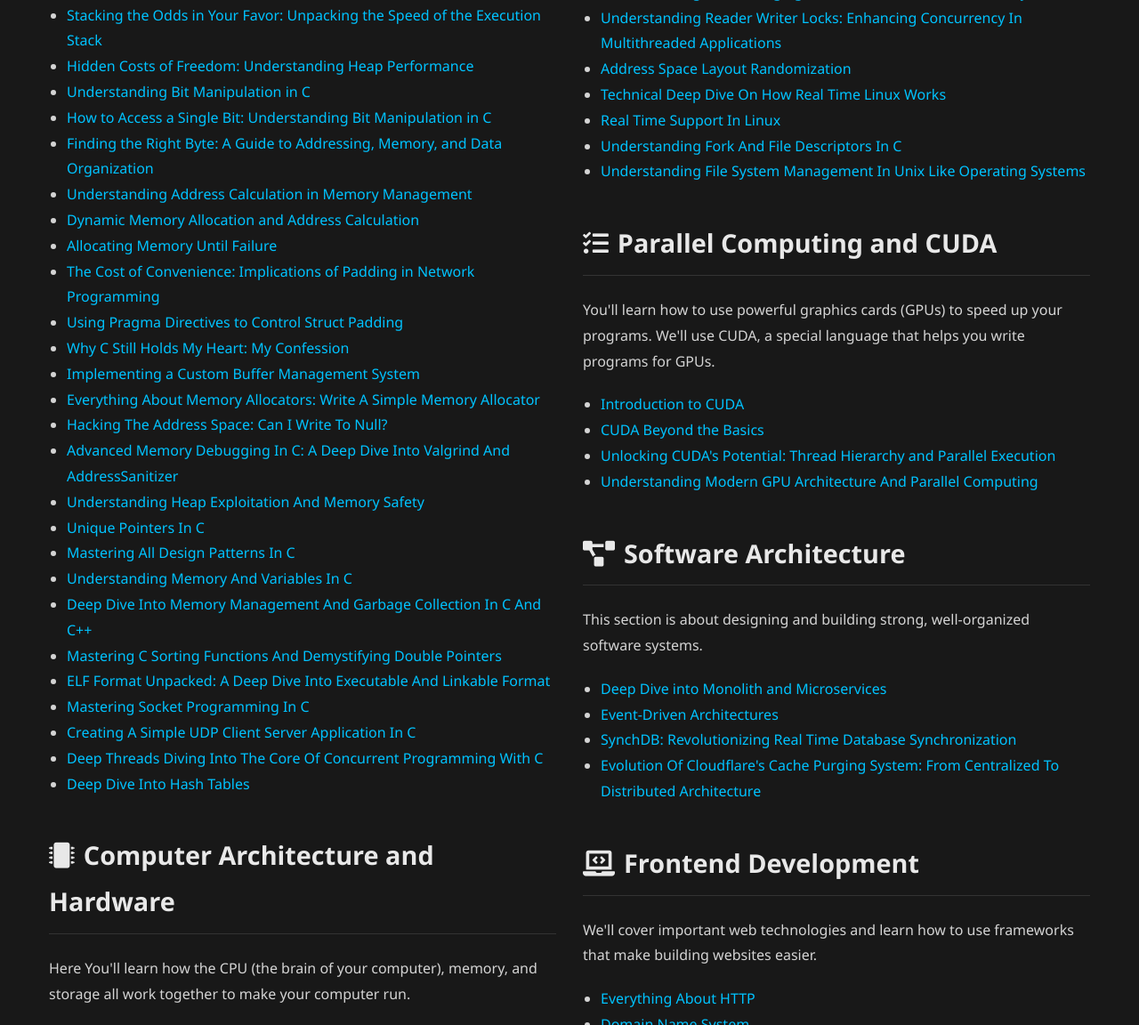
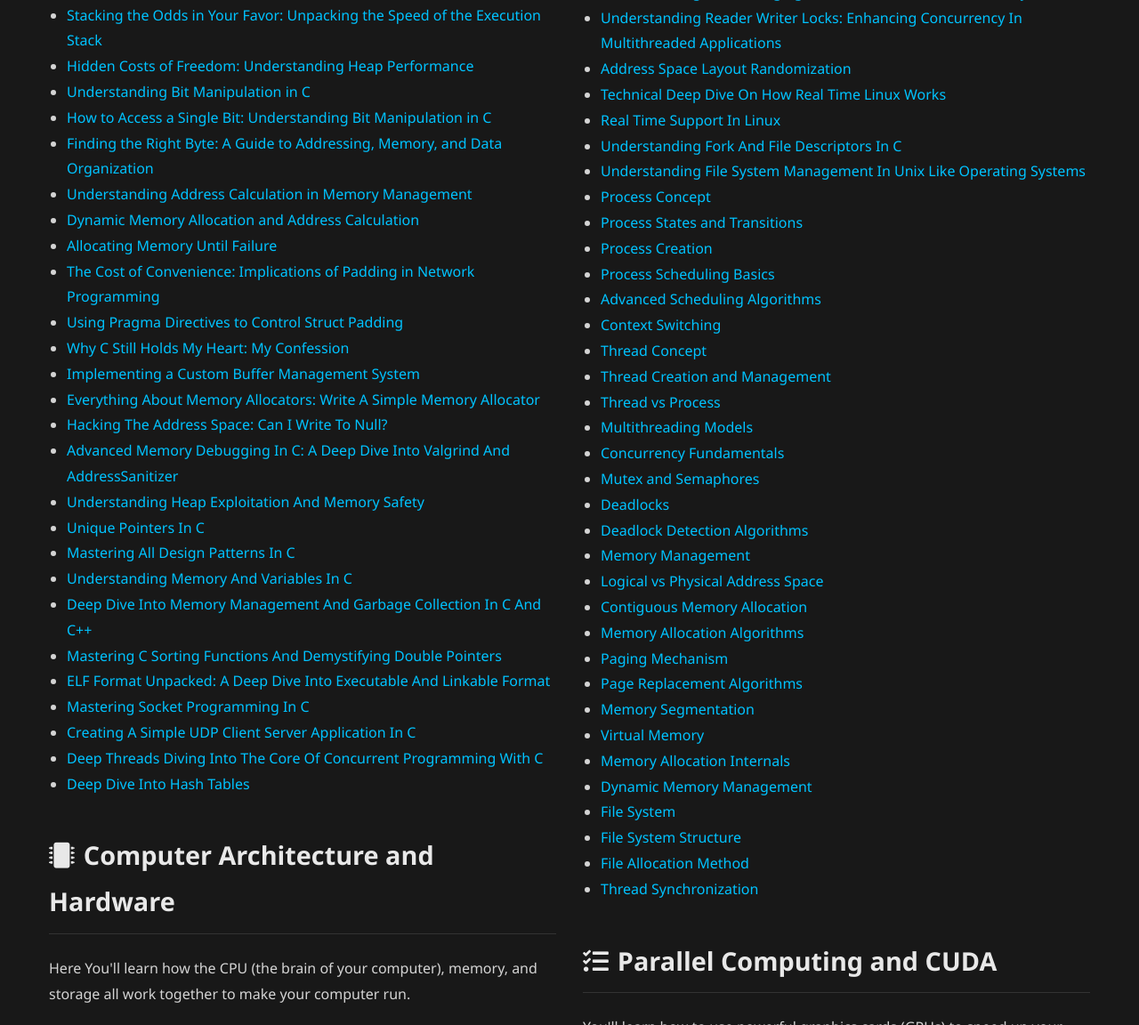
Before and after one commit to mohitmishra786/UnderTheHood, a plain HTML site: page index.html in a window 1280 px wide. Shown: the part 2734-3886 px from the top of the page at 89% size. Drawn offline with Linux system fonts and the light colour scheme.

Commit message:
more posts

```diff
--- a/index.html
+++ b/index.html
@@ -444,6 +444,27 @@
                 <li><a href="https://mohitmishra786.github.io/chessman/2024/10/22/Understanding-Multi-Level-Page-Tables-And-Virtual-Memory-Management.html">Understanding Multi Level Page Tables And Virtual Memory Management</a></li>
                 <li><a href="https://mohitmishra786.github.io/chessman/2024/09/30/XV6-Memory-Layout-And-Trap-Handling-A-Comprehensive-Guide.html">XV6 Memory Layout And Trap Handling: A Comprehensive Guide</a></li>
             </ul>
+            <h2 id="memory-management"><i class="fas fa-memory category-icon"></i>Memory Management</h2>
+            <p>This section dives deep into memory management techniques, optimizations, and debugging tools.</p>
+            <ul>
+                <li><a href="https://mohitmishra786.github.io/chessman/2024/11/23/Everything-About-Memory-Allocators-Write-A-Simple-Memory-Allocator.html">Everything About Memory Allocators: Write A Simple Memory Allocator</a></li>
+                <li><a href="https://mohitmishra786.github.io/chessman/2024/10/28/Hacking-The-Address-Space-Can-I-Write-To-Null.html">Hacking The Address Space: Can I Write To Null?</a></li>
+                <li><a href="https://mohitmishra786.github.io/chessman/2024/10/25/Advanced-Memory-Debugging-In-C-A-Deep-Dive-Into-Valgrind-And-AddressSanitizer.html">Advanced Memory Debugging In C: A Deep Dive Into Valgrind And AddressSanitizer</a></li>
+                <li><a href="https://mohitmishra786.github.io/chessman/2024/10/19/Understanding-Heap-Exploitation-And-Memory-Safety.html">Understanding Heap Exploitation And Memory Safety</a></li>
+                <li><a href="https://mohitmishra786.github.io/chessman/2024/10/12/Unique-Pointers-In-C.html">Unique Pointers In C</a></li>
+                <li><a href="https://mohitmishra786.github.io/chessman/2024/10/05/Deep-Dive-Into-Memory-Management-And-Garbage-Collection-In-C-And-C++.html">Deep Dive Into Memory Management And Garbage Collection In C And C++</a></li>
+                <li><a href="https://mohitmishra786.github.io/chessman/2024/09/30/XV6-Memory-Layout-And-Trap-Handling-A-Comprehensive-Guide.html">XV6 Memory Layout And Trap Handling: A Comprehensive Guide</a></li>
+            </ul>
+
+            <h2 id="networking"><i class="fas fa-network-wired category-icon"></i>Networking</h2>
+            <p>This section covers various aspects of networking, from protocols to optimization techniques.</p>
+            <ul>
+                <li><a href="https://mohitmishra786.github.io/chessman/2024/12/29/Understanding-NGINX-Worker-Architecture.html">Understanding NGINX Worker Architecture</a></li>
+                <li><a href="https://mohitmishra786.github.io/chessman/2024/12/24/HTTP2's-Limitation.html">HTTP2's Limitation</a></li>
+                <li><a href="https://mohitmishra786.github.io/chessman/2024/10/24/Zero-Copy-IO-And-Modern-Asynchronous-IO-Patterns-A-Deep-Dive.html">Zero Copy IO And Modern Asynchronous IO Patterns: A Deep Dive</a></li>
+                <li><a href="https://mohitmishra786.github.io/chessman/2024/09/25/Mastering-Socket-Programming-In-C.html">Mastering Socket Programming In C</a></li>
+                <li><a href="https://mohitmishra786.github.io/chessman/2024/09/25/Creating-A-Simple-UDP-Client-Server-Application-In-C.html">Creating A Simple UDP Client Server Application In C</a></li>
+            </ul>
         </div>
 
         <div class="column">
@@ -468,49 +489,26 @@
             </ul>
 
             <h2 id="operating-systems"><i class="fas fa-desktop category-icon"></i>Operating Systems</h2>
-            <p>Here You'll learn how the "operating system" acts
-                like the boss, managing all the different parts of your computer and making sure everything runs
-                smoothly.</p>
+            <p>Here You'll learn how the "operating system" acts like the boss, managing all the different parts of your computer and making sure everything runs smoothly.</p>
             <ul>
-                <li><a
-                        href="https://medium.com/illumination/from-bits-to-bytes-understanding-sequential-access-in-memory-and-storage-1b712cc2c27d">From
-                        Bits to Bytes: Understanding Sequential Access in Memory and Storage</a></li>
-                <li><a
-                        href="https://medium.com/illumination/one-core-many-threads-the-art-of-single-cpu-multithreading-33c3b8e607ab">One
-                        Core, Many Threads: The Art of Single-CPU Multithreading</a></li>
-                <li><a href="https://medium.com/illumination/why-you-shouldnt-read-directly-from-disk-f951585121b5">Why
-                        You Shouldn't Read Directly from Disk</a></li>
-                <li><a
-                        href="https://medium.com/illumination/beyond-the-cpu-exploring-the-memory-controllers-role-in-computing-a904731fedf1">Beyond
-                        the CPU: Exploring the Memory Controller's Role in Computing</a></li>
-                <li><a
-                        href="https://medium.com/nerd-for-tech/beyond-single-core-orchestrating-threads-across-cores-de651429bbb1">Beyond
-                        Single-Core: Orchestrating Threads Across Cores</a></li>
-                <li><a
-                        href="https://medium.com/illumination/optimizing-memory-access-a-practical-guide-to-scheduling-algorithms-01a8de0c50da">Optimizing
-                        Memory Access: A Practical Guide to Scheduling Algorithms</a></li>
-                <li><a href="https://x.com/chessMan786/status/1827366554344026434">Multithreading in a Single CPU</a>
-                </li>
-                <li><a href="https://x.com/chessMan786/status/1828446452168958455">Multithreading on Multiple CPUs</a>
-                </li>
-                <li><a href="https://x.com/chessMan786/status/1822550037404246339">Linux's Cloning Trick: Understanding
-                        fork() and the Magic of Copy-on-Write</a></li>
+                <li><a href="https://medium.com/illumination/from-bits-to-bytes-understanding-sequential-access-in-memory-and-storage-1b712cc2c27d">From Bits to Bytes: Understanding Sequential Access in Memory and Storage</a></li>
+                <li><a href="https://medium.com/illumination/one-core-many-threads-the-art-of-single-cpu-multithreading-33c3b8e607ab">One Core, Many Threads: The Art of Single-CPU Multithreading</a></li>
+                <li><a href="https://medium.com/illumination/why-you-shouldnt-read-directly-from-disk-f951585121b5">Why You Shouldn't Read Directly from Disk</a></li>
+                <li><a href="https://medium.com/illumination/beyond-the-cpu-exploring-the-memory-controllers-role-in-computing-a904731fedf1">Beyond the CPU: Exploring the Memory Controller's Role in Computing</a></li>
+                <li><a href="https://medium.com/nerd-for-tech/beyond-single-core-orchestrating-threads-across-cores-de651429bbb1">Beyond Single-Core: Orchestrating Threads Across Cores</a></li>
+                <li><a href="https://medium.com/illumination/optimizing-memory-access-a-practical-guide-to-scheduling-algorithms-01a8de0c50da">Optimizing Memory Access: A Practical Guide to Scheduling Algorithms</a></li>
+                <li><a href="https://x.com/chessMan786/status/1827366554344026434">Multithreading in a Single CPU</a></li>
+                <li><a href="https://x.com/chessMan786/status/1828446452168958455">Multithreading on Multiple CPUs</a></li>
+                <li><a href="https://x.com/chessMan786/status/1822550037404246339">Linux's Cloning Trick: Understanding fork() and the Magic of Copy-on-Write</a></li>
                 <li><a href="https://x.com/chessMan786/status/1820867735099994341">The Magic of Page Tables</a></li>
-                <li><a href="https://x.com/chessMan786/status/1822275260793983455">Inside the Page Table: A Deep Dive
-                        into Virtual Memory Mapping</a></li>
-                <li><a href="https://x.com/chessMan786/status/1821122922221584629">When Virtual Memory Hits a
-                        Bottleneck?</a></li>
-                <li><a href="https://x.com/chessMan786/status/1832113280070119634">Beyond RAM: The Hidden World of Page
-                        Tables, Large Pages, and Efficient Memory</a></li>
-                <li><a href="https://x.com/chessMan786/status/1831378279343034568">Why Your Computer Isn't as Slow as
-                        You Think: The Magic of the TLB</a></li>
-                <li><a href="https://x.com/chessMan786/status/1830945399785374116">From Virtual to Physical: A
-                        Step-by-Step Guide to Page Table Operations</a></li>
-                <li><a href="https://x.com/chessMan786/status/1829170581214031905">Concurrency and Memory Models: Why
-                        Your Multi-Threaded Code Might Not Behave As Expected</a></li>
+                <li><a href="https://x.com/chessMan786/status/1822275260793983455">Inside the Page Table: A Deep Dive into Virtual Memory Mapping</a></li>
+                <li><a href="https://x.com/chessMan786/status/1821122922221584629">When Virtual Memory Hits a Bottleneck?</a></li>
+                <li><a href="https://x.com/chessMan786/status/1832113280070119634">Beyond RAM: The Hidden World of Page Tables, Large Pages, and Efficient Memory</a></li>
+                <li><a href="https://x.com/chessMan786/status/1831378279343034568">Why Your Computer Isn't as Slow as You Think: The Magic of the TLB</a></li>
+                <li><a href="https://x.com/chessMan786/status/1830945399785374116">From Virtual to Physical: A Step-by-Step Guide to Page Table Operations</a></li>
+                <li><a href="https://x.com/chessMan786/status/1829170581214031905">Concurrency and Memory Models: Why Your Multi-Threaded Code Might Not Behave As Expected</a></li>
                 <li><a href="https://x.com/chessMan786/status/1836448855023669305">Out of Memory Killer</a></li>
-                <li><a href="https://x.com/chessMan786/status/1837451787458236460">Ever Wonder How Linux Survives When
-                        it Runs Out of Memory?</a></li>
+                <li><a href="https://x.com/chessMan786/status/1837451787458236460">Ever Wonder How Linux Survives When it Runs Out of Memory?</a></li>
                 <li><a href="https://mohitmishra786.github.io/chessman/2024/11/19/Linux-Kernel-6.12-Release.html">Linux Kernel 6.12 Release</a></li>
                 <li><a href="https://mohitmishra786.github.io/chessman/2024/11/15/Inside-The-Linux-Kernel-The-Art-Of-Linux-Kernel-Compilation-And-Booting.html">Inside The Linux Kernel: The Art Of Linux Kernel Compilation And Booting</a></li>
                 <li><a href="https://mohitmishra786.github.io/chessman/2024/11/13/Exploring-The-Depths-Of-Linux-Input-Output-A-Developer's-Guide-To-Storage-Management.html">Exploring The Depths Of Linux Input Output: A Developer's Guide To Storage Management</a></li>
@@ -536,6 +534,35 @@
                 <li><a href="https://mohitmishra786.github.io/chessman/2024/09/27/Real-Time-Support-In-Linux.html">Real Time Support In Linux</a></li>
                 <li><a href="https://mohitmishra786.github.io/chessman/2024/09/26/Understanding-Fork-And-File-Descriptors-In-C.html">Understanding Fork And File Descriptors In C</a></li>
                 <li><a href="https://mohitmishra786.github.io/chessman/2024/09/25/Understanding-File-System-Management-In-Unix-Like-Operating-Systems.html">Understanding File System Management In Unix Like Operating Systems</a></li>
+                <!-- New Posts Added Below -->
+                <li><a href="https://mohitmishra786.github.io/exploring-os/src/day-01-process-concept.html">Process Concept</a></li>
+                <li><a href="https://mohitmishra786.github.io/exploring-os/src/day-02-process-states-and-transitions.html">Process States and Transitions</a></li>
+                <li><a href="https://mohitmishra786.github.io/exploring-os/src/day-03-process-creation.html">Process Creation</a></li>
+                <li><a href="https://mohitmishra786.github.io/exploring-os/src/day-04-process-scheduling-basics.html">Process Scheduling Basics</a></li>
+                <li><a href="https://mohitmishra786.github.io/exploring-os/src/day-05-advanced-scheduling-algorithms.html">Advanced Scheduling Algorithms</a></li>
+                <li><a href="https://mohitmishra786.github.io/exploring-os/src/day-06-context-switching.html">Context Switching</a></li>
+                <li><a href="https://mohitmishra786.github.io/exploring-os/src/day-07-thread-concept.html">Thread Concept</a></li>
+                <li><a href="https://mohitmishra786.github.io/exploring-os/src/day-08-thread-creation-and-management.html">Thread Creation and Management</a></li>
+                <li><a href="https://mohitmishra786.github.io/exploring-os/src/day-09-thread-vs-process.html">Thread vs Process</a></li>
+                <li><a href="https://mohitmishra786.github.io/exploring-os/src/day-10-multithreading-models.html">Multithreading Models</a></li>
+                <li><a href="https://mohitmishra786.github.io/exploring-os/src/day-11-concurrency-fundamentals.html">Concurrency Fundamentals</a></li>
+                <li><a href="https://mohitmishra786.github.io/exploring-os/src/day-12-mutex-and-semaphores.html">Mutex and Semaphores</a></li>
+                <li><a href="https://mohitmishra786.github.io/exploring-os/src/day-13-deadlocks.html">Deadlocks</a></li>
+                <li><a href="https://mohitmishra786.github.io/exploring-os/src/day-14-deadlock-detection-algorithms.html">Deadlock Detection Algorithms</a></li>
+                <li><a href="https://mohitmishra786.github.io/exploring-os/src/day-15-memory-management.html">Memory Management</a></li>
+                <li><a href="https://mohitmishra786.github.io/exploring-os/src/day-16-logical-vs-physical-address-space.html">Logical vs Physical Address Space</a></li>
+                <li><a href="https://mohitmishra786.github.io/exploring-os/src/day-17-contiguous-memory-allocation.html">Contiguous Memory Allocation</a></li>
+                <li><a href="https://mohitmishra786.github.io/exploring-os/src/day-18-memory-allocation-algorithms.html">Memory Allocation Algorithms</a></li>
+                <li><a href="https://mohitmishra786.github.io/exploring-os/src/day-19-paging-mechanism.html">Paging Mechanism</a></li>
+                <li><a href="https://mohitmishra786.github.io/exploring-os/src/day-20-page-replacement-algorithms.html">Page Replacement Algorithms</a></li>
+                <li><a href="https://mohitmishra786.github.io/exploring-os/src/day-21-memory-segmentation.html">Memory Segmentation</a></li>
+                <li><a href="https://mohitmishra786.github.io/exploring-os/src/day-22-virtual-memory.html">Virtual Memory</a></li>
+                <li><a href="https://mohitmishra786.github.io/exploring-os/src/day-23-memory-allocation-internals.html">Memory Allocation Internals</a></li>
+                <li><a href="https://mohitmishra786.github.io/exploring-os/src/day-24-dynamic-memory-management.html">Dynamic Memory Management</a></li>
+                <li><a href="https://mohitmishra786.github.io/exploring-os/src/day-25-file-system.html">File System</a></li>
+                <li><a href="https://mohitmishra786.github.io/exploring-os/src/day-26-file-system-structure.html">File System Structure</a></li>
+                <li><a href="https://mohitmishra786.github.io/exploring-os/src/day-27-file-allocation-method.html">File Allocation Method</a></li>
+                <li><a href="https://mohitmishra786.github.io/exploring-os/src/day-70-thread-synchronization.html">Thread Synchronization</a></li>
             </ul>
 
             <h2 id="parallel-computing"><i class="fas fa-tasks category-icon"></i>Parallel Computing and CUDA</h2>
@@ -602,28 +629,6 @@
                         Clockwork of Distributed Systems: A Guide to Timestamping Solutions (Part-1)</a></li>
                 <li><a href="https://x.com/chessMan786/status/1813389140219818268">The CAP Theorem: Often
                         Misunderstood</a></li>
-            </ul>
-
-            <h2 id="memory-management"><i class="fas fa-memory category-icon"></i>Memory Management</h2>
-            <p>This section dives deep into memory management techniques, optimizations, and debugging tools.</p>
-            <ul>
-                <li><a href="https://mohitmishra786.github.io/chessman/2024/11/23/Everything-About-Memory-Allocators-Write-A-Simple-Memory-Allocator.html">Everything About Memory Allocators: Write A Simple Memory Allocator</a></li>
-                <li><a href="https://mohitmishra786.github.io/chessman/2024/10/28/Hacking-The-Address-Space-Can-I-Write-To-Null.html">Hacking The Address Space: Can I Write To Null?</a></li>
-                <li><a href="https://mohitmishra786.github.io/chessman/2024/10/25/Advanced-Memory-Debugging-In-C-A-Deep-Dive-Into-Valgrind-And-AddressSanitizer.html">Advanced Memory Debugging In C: A Deep Dive Into Valgrind And AddressSanitizer</a></li>
-                <li><a href="https://mohitmishra786.github.io/chessman/2024/10/19/Understanding-Heap-Exploitation-And-Memory-Safety.html">Understanding Heap Exploitation And Memory Safety</a></li>
-                <li><a href="https://mohitmishra786.github.io/chessman/2024/10/12/Unique-Pointers-In-C.html">Unique Pointers In C</a></li>
-                <li><a href="https://mohitmishra786.github.io/chessman/2024/10/05/Deep-Dive-Into-Memory-Management-And-Garbage-Collection-In-C-And-C++.html">Deep Dive Into Memory Management And Garbage Collection In C And C++</a></li>
-                <li><a href="https://mohitmishra786.github.io/chessman/2024/09/30/XV6-Memory-Layout-And-Trap-Handling-A-Comprehensive-Guide.html">XV6 Memory Layout And Trap Handling: A Comprehensive Guide</a></li>
-            </ul>
-
-            <h2 id="networking"><i class="fas fa-network-wired category-icon"></i>Networking</h2>
-            <p>This section covers various aspects of networking, from protocols to optimization techniques.</p>
-            <ul>
-                <li><a href="https://mohitmishra786.github.io/chessman/2024/12/29/Understanding-NGINX-Worker-Architecture.html">Understanding NGINX Worker Architecture</a></li>
-                <li><a href="https://mohitmishra786.github.io/chessman/2024/12/24/HTTP2's-Limitation.html">HTTP2's Limitation</a></li>
-                <li><a href="https://mohitmishra786.github.io/chessman/2024/10/24/Zero-Copy-IO-And-Modern-Asynchronous-IO-Patterns-A-Deep-Dive.html">Zero Copy IO And Modern Asynchronous IO Patterns: A Deep Dive</a></li>
-                <li><a href="https://mohitmishra786.github.io/chessman/2024/09/25/Mastering-Socket-Programming-In-C.html">Mastering Socket Programming In C</a></li>
-                <li><a href="https://mohitmishra786.github.io/chessman/2024/09/25/Creating-A-Simple-UDP-Client-Server-Application-In-C.html">Creating A Simple UDP Client Server Application In C</a></li>
             </ul>
         </div>
     </div>
```
